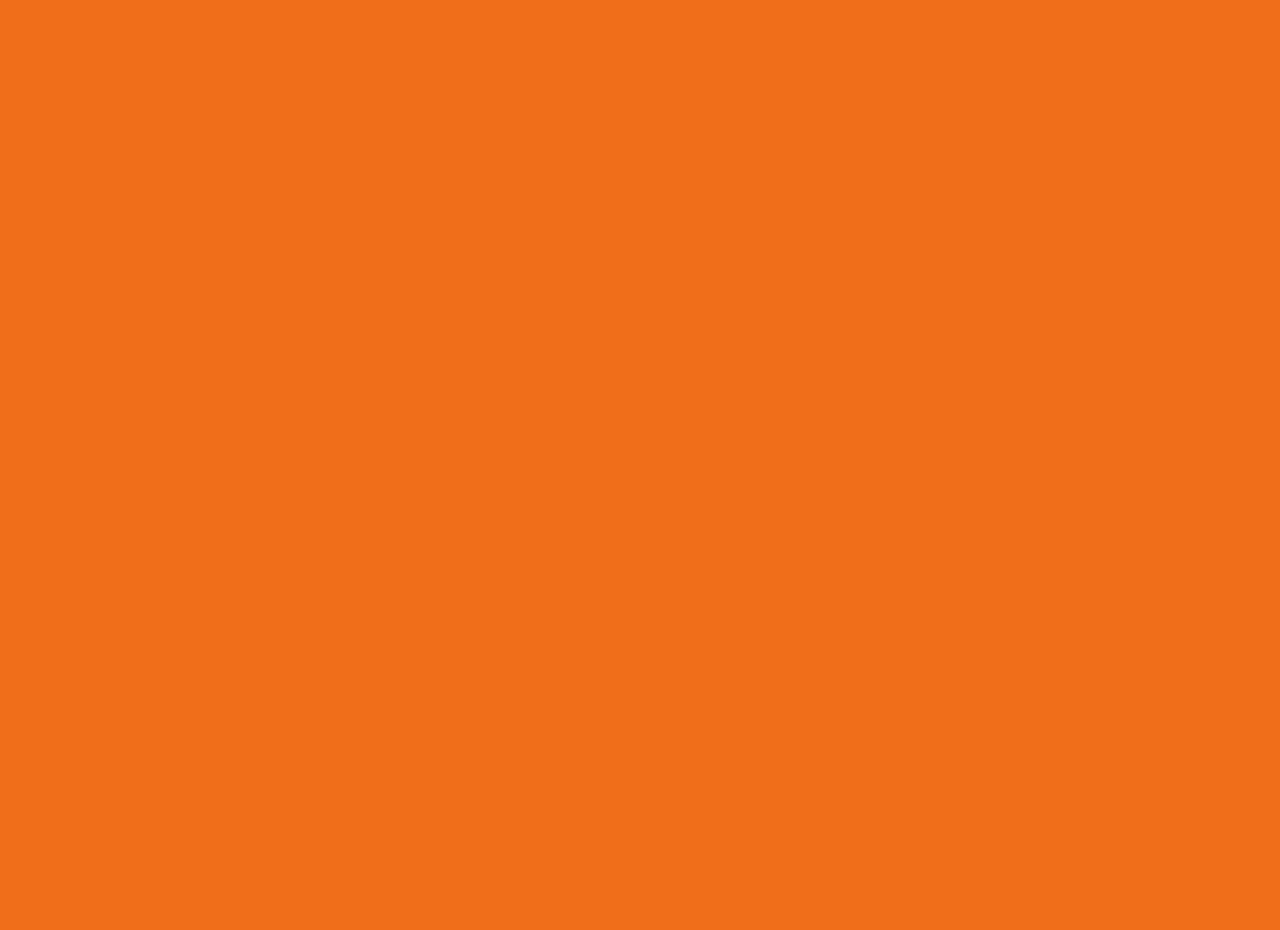
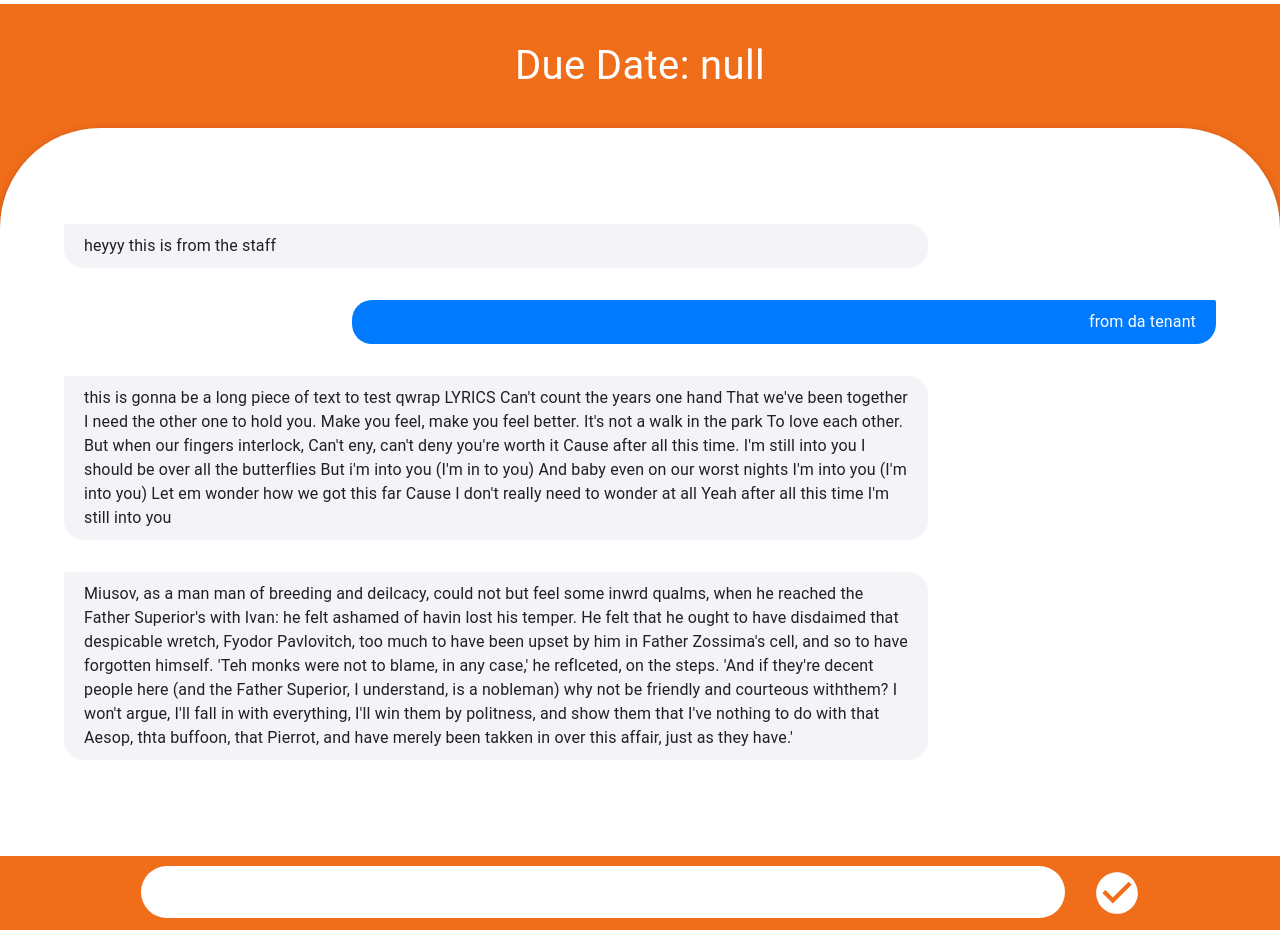
Before and after one commit to kraftedcheese/ESC_G4_Singhealth, a React (Create React App) app in the folder frontend/singhealth/: page /issueChat in a window 1280 px wide. Shown: the part 60-990 px from the top of the page. Before the commit the page ends 800 px from the top, so only its background shows below. Built offline with nearby package versions, Linux system fonts and the light colour scheme.

Commit message:
added issuechat
did up template for base msgs and the chat page

```diff
--- a/frontend/singhealth/src/App.js
+++ b/frontend/singhealth/src/App.js
@@ -10,6 +10,7 @@ import Frame from "./Frame";
 import NewAudit from "./NewAudit";
 import { BrowserRouter as Router, Switch, Route, Link } from "react-router-dom";
 import Issues from "./Issues";
+import IssueChat from "./IssueChat";
 
 
 const App = () => {
@@ -38,6 +39,10 @@ const App = () => {
               <TaskBar />
               <Issues />
             </Route>
+            <Route path="/issueChat">
+              <TaskBar/>
+              <IssueChat/>
+            </Route>
             <Route exact path="/">
               <SignIn />
             </Route>
--- /dev/null
+++ b/frontend/singhealth/src/IssueChat.js
@@ -0,0 +1,197 @@
+import React from 'react';
+import Avatar from '@material-ui/core/Avatar';
+import Button from '@material-ui/core/Button';
+import CssBaseline from '@material-ui/core/CssBaseline';
+import TextField from '@material-ui/core/TextField';
+import FormControlLabel from '@material-ui/core/FormControlLabel';
+import Checkbox from '@material-ui/core/Checkbox';
+import Link from '@material-ui/core/Link';
+import Paper from '@material-ui/core/Paper';
+import Box from '@material-ui/core/Box';
+import Grid from '@material-ui/core/Grid';
+import Container from '@material-ui/core/Container';
+import LockOutlinedIcon from '@material-ui/icons/LockOutlined';
+import CardActionArea from '@material-ui/core/CardActionArea';
+import CardActions from '@material-ui/core/CardActions';
+import CardContent from '@material-ui/core/CardContent';
+import CardMedia from '@material-ui/core/CardMedia';
+import Badge from '@material-ui/core/Badge';
+import Card from '@material-ui/core/Card';
+import Typography from '@material-ui/core/Typography';
+import { makeStyles } from '@material-ui/core/styles';
+import { useTheme } from '@material-ui/core/styles';
+import { useHistory } from "react-router-dom";
+import { GridList, IconButton, InputBase } from '@material-ui/core';
+import CheckCircleIcon from '@material-ui/icons/CheckCircle';
+
+function Copyright() {
+  return (
+    <Typography variant="body2" color="textSecondary" align="center">
+      {'Copyright © '}
+      <Link color="inherit" href="https://material-ui.com/">
+        Singhealth Retail Audits
+      </Link>{' '}
+      {new Date().getFullYear()}
+      {'.'}
+    </Typography>
+  );
+}
+
+const useStyles = makeStyles((theme) => ({
+  root: {
+    height: '93vh',
+    backgroundColor: theme.palette.primary.main,
+  },
+  paper: {
+    margin: theme.spacing(7, 4),
+    display: 'flex',
+    flexDirection: 'column',
+    alignItems: 'center',
+  },
+  avatar: {
+    margin: theme.spacing(1),
+    backgroundColor: theme.palette.secondary.main,
+  },
+  button:{
+    margin: theme.spacing(2,4),
+  },
+  roundcard:{
+    borderRadius: '100px 100px 0px 0px',
+    padding: theme.spacing(10,4),
+  },
+  storename:{
+    margin: theme.spacing(4,4),
+    fontSize: 40,
+    color: theme.palette.primary.light,
+  },
+  message:{
+    //maxWidth: theme.spacing(150),
+    padding: theme.spacing(2,4),
+    justifyContent: 'flex-end',
+  },
+  messageOther:{
+    textAlign: 'left',
+    padding: '10px 20px',
+    background: '#f4f4f8',
+    borderRadius: '20px',
+    maxWidth: '75%',
+    borderTopLeftRadius: '2px',
+    borderBottomLeftRadius: '20px',
+    borderTopRightRadius: '20px',
+    borderBottomRightRadius: '20px',
+  },
+
+  messageMine: {
+    textAlign: 'right',
+    background: '#007aff',
+    color: 'white',
+    padding: '10px 20px',
+    maxWidth: '75%',
+    borderTopLeftRadius: '20px',
+    borderBottomLeftRadius: '20px',
+    borderTopRightRadius: '2px',
+    borderBottomRightRadius: '20px',
+    marginLeft: '25%',
+  },
+  chatbarbase:{
+    background: theme.palette.primary.main,
+  },
+  compose:{
+    background: "#ffffff",
+    borderRadius: theme.spacing(100),
+    padding: "10px 15px",
+    margin: "10px 15px",
+    borderColor: "#ffffff",
+    width: '75%',
+  },
+  icon:{
+    color: "#ffffff",
+    fontSize: '50px',
+  }
+}));
+
+const chat_data = [{
+  from_staff: true,
+  body: "heyyy this is from the staff"
+},
+{
+  from_staff: false,
+  body: "from da tenant"
+},
+{
+  from_staff: true,
+  body: "this is gonna be a long piece of text to test qwrap LYRICS Can't count the years one hand  That we've been together  I need the other one to hold you. Make you feel, make you feel better.  It's not a walk in the park  To love each other.  But when our fingers interlock,  Can't eny, can't deny you're worth it  Cause after all this time.  I'm still into you I should be over all the butterflies But i'm into you (I'm in to you) And baby even on our worst nights I'm into you (I'm into you) Let em wonder how we got this far Cause I don't really need to wonder at all Yeah after all this time I'm still into you"
+},
+{
+  from_staff:true,
+  body:"Miusov, as a man man of breeding and deilcacy, could not but feel some inwrd qualms, when he reached the Father Superior's with Ivan: he felt ashamed of havin lost his temper. He felt that he ought to have disdaimed that despicable wretch, Fyodor Pavlovitch, too much to have been upset by him in Father Zossima's cell, and so to have forgotten himself. 'Teh monks were not to blame, in any case,' he reflceted, on the steps. 'And if they're decent people here (and the Father Superior, I understand, is a nobleman) why not be friendly and courteous withthem? I won't argue, I'll fall in with everything, I'll win them by politness, and show them that I've nothing to do with that Aesop, thta buffoon, that Pierrot, and have merely been takken in over this affair, just as they have.'"
+}];
+
+function Message(props){
+  const classes = useStyles(useTheme);
+  const {
+    data,
+    isMine,
+    startsSequence,
+    endsSequence,
+    showTimestamp
+  } = props;
+
+  //const friendlyTimestamp = moment(data.timestamp).format('LLLL');
+  return (
+    <div>
+      <div className={classes.message}>
+        <div className={props.fromStaff ? classes.messageOther : classes.messageMine} >
+          <Typography>{ props.text }</Typography>
+        </div>
+        {/* {show time here} */}
+      </div>
+    </div>
+  );
+}
+
+function ChatBar(props){
+  const classes = useStyles(useTheme);
+  return(
+    <Container className={classes.chatbarbase}>
+      <InputBase className={classes.compose}></InputBase>
+      <IconButton>
+        <CheckCircleIcon className={classes.icon}/>
+      </IconButton>
+    </Container>
+  )
+}
+
+function Chatroom(props){
+  return(
+    <Grid item>
+      {chat_data.map(message =>(
+        <Message text={message.body} fromStaff={message.from_staff}/>
+      ))}
+    </Grid>
+  );
+}
+export default function IssueChat() {
+  const classes = useStyles(useTheme);
+  const history = useHistory();
+  const issueName = localStorage.getItem('issueName');
+  const dueDate = localStorage.getItem('dueDate');
+
+  return (
+    <Grid container component="main" className={classes.root}>
+      <CssBaseline />
+      <Grid item xs={12} sm={12} md={12} square >{/*this is for the buttons */}
+        <Typography className = {classes.storename}>
+            {issueName}
+        </Typography>
+        <Typography className = {classes.storename}>
+            {"Due Date: " + dueDate}
+        </Typography>
+      </Grid>
+      <Grid item xs={12} sm={12} md={12} component={Paper} className={classes.roundcard} elevation={3}>
+        <Chatroom/>
+      </Grid>
+      <ChatBar/>
+    </Grid>
+  );
+}
--- a/frontend/singhealth/src/Issues.js
+++ b/frontend/singhealth/src/Issues.js
@@ -73,7 +73,7 @@ const useStyles = makeStyles((theme) => ({
     height:200,
   },
   issueCard:{
-    margin: theme.spacing(4,0),
+    margin: theme.spacing(4,4),
   },
   gridList:{
     padding: theme.spacing(4,8),
@@ -82,11 +82,21 @@ const useStyles = makeStyles((theme) => ({
 
 function IssueCard(props){
     const classes= useStyles();
+    const history = useHistory();
+
+    function cardClick(issueName,dueDate){
+      //alert(dueDate);
+      localStorage.setItem('issueName',issueName);
+      localStorage.setItem('dueDate',dueDate);
+      history.push("/issueChat");
+      //get card.store then display that in the next page header
+    };
+
     return(
     <Grid item xs={10} sm={5} md={3} className={classes.issueCard}>
         <Badge badgeContent={props.unreadMsgs} color="primary">
             <Card>
-                <CardActionArea>
+                <CardActionArea onClick={() => cardClick(props.issue,props.date)}>
                     <CardMedia
                         className={classes.media}
                         image="https://source.unsplash.com/featured/?food"
@@ -114,6 +124,11 @@ const tenantIssues = [
                 issueName: "Staff who are fit for work but suffering from the lingering effects of a cough and/or cold should cover their mouths with a surgical mask",
                 dueDate: "16/03/21",
                 msgs: 9
+            },
+            {
+                issueName: "Staff who are fit for work but suffering from the lingering effects of a cough and/or cold should cover their mouths with a surgical mask",
+                dueDate: "16/03/21",
+                msgs: 6
             }
         ]
     },
@@ -131,18 +146,15 @@ const tenantIssues = [
 
 function IssueGrid(props){
     const classes = useStyles();
+    const tenantIssueCards = props.openIssues;
     return(
         <Grid item xs={12} sm={12} md={12}>
             <Typography className={classes.issueCategory}>{props.issueCategory}</Typography>
             <hr color="#f06d1a" className={classes.hr}></hr>
             <GridList>
-                <IssueCard date="16/03/21" unreadMsgs="10" issue="some issue"/>
-                <IssueCard date="16/03/21" unreadMsgs="10" issue="some issue"/>
-                <IssueCard date="16/03/21" unreadMsgs="10" issue="some issue"/>
-                <IssueCard date="16/03/21" unreadMsgs="10" issue="some issue"/>
-                <IssueCard date="16/03/21" unreadMsgs="10" issue="some issue"/>
-                <IssueCard date="16/03/21" unreadMsgs="10" issue="some issue"/>
-                <IssueCard date="16/03/21" unreadMsgs="10" issue="some issue"/>
+                {tenantIssueCards.map(issueCard =>(
+                  <IssueCard date={issueCard.dueDate} unreadMsgs={issueCard.msgs} issue={issueCard.issueName}/>
+                ))}
             </GridList>
         </Grid>
     )
@@ -163,7 +175,7 @@ export default function Issues() {
       </Grid>
       <Grid item xs={12} sm={12} md={12} component={Paper} className={classes.roundcard} elevation={3}>
         {tenantIssues.map(broadIssue => (
-            <IssueGrid issueCategory={broadIssue.category}/>
+            <IssueGrid issueCategory={broadIssue.category} openIssues={broadIssue.openIssues}/>
         ))}
       </Grid>
     </Grid>
```
Also changed, not shown: 1 other file (tests, documents, lock files or other folders).
